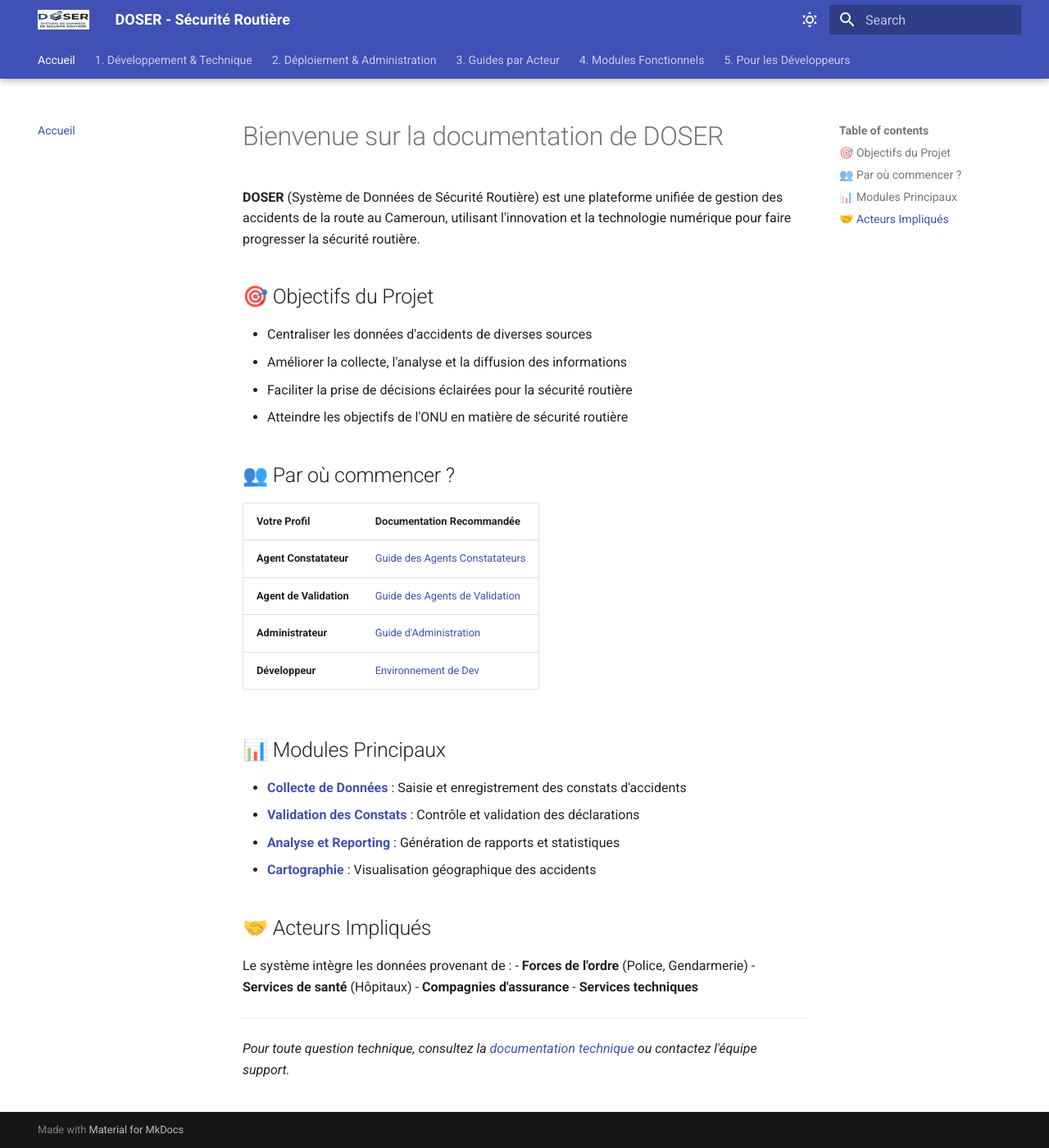
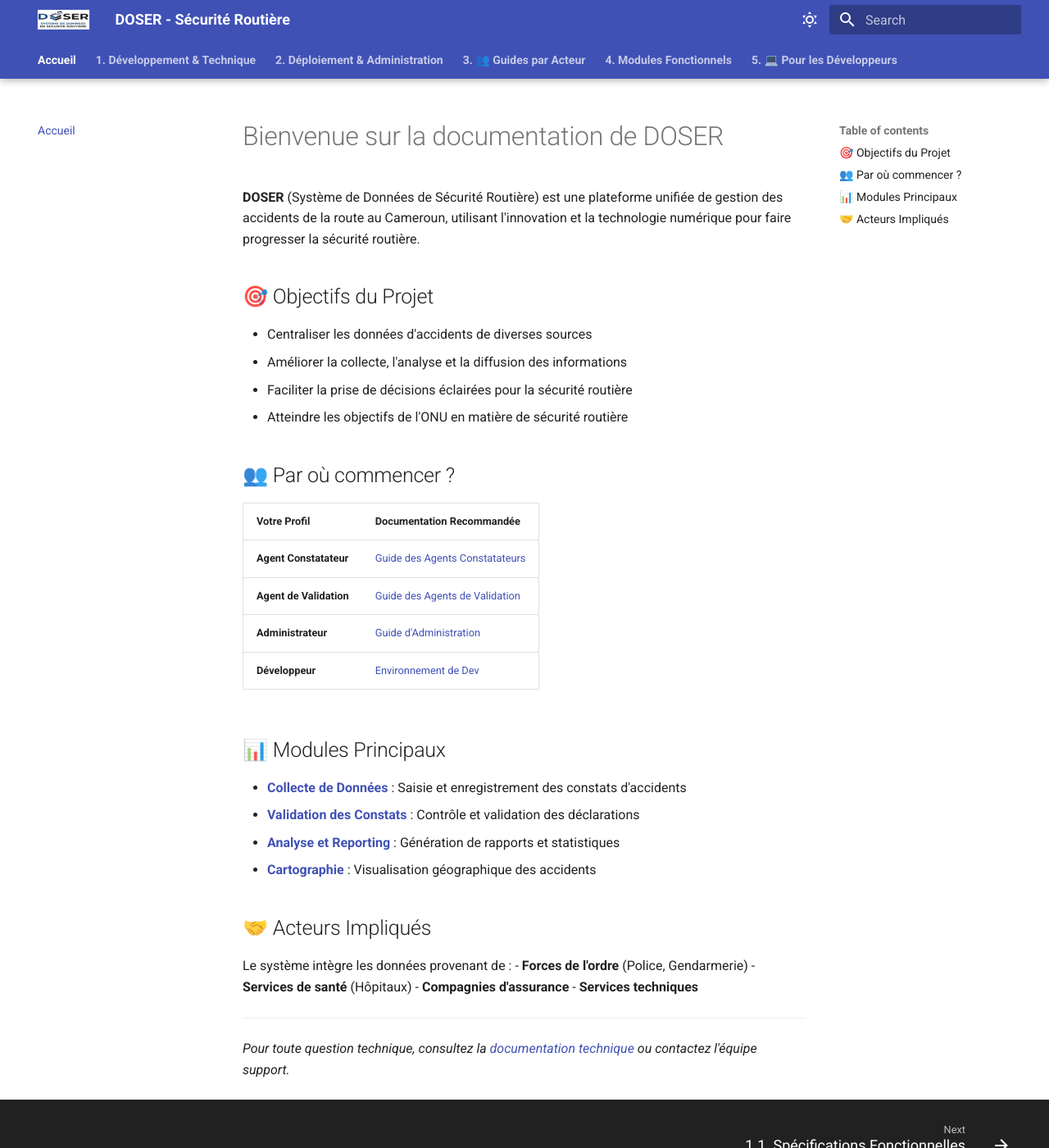
Before and after one commit to CATIS-DEVELOPER/Documentation_DOSER, an MkDocs documentation site: the page built from docs/index.md, in a window 1280 px wide and 1400 px high. Shown: the whole window at 82% size. Built offline with MkDocs 1.6.1 and Material for MkDocs 9.7.7, drawn with Linux system fonts in a browser that asks for light colours.

```diff
--- /dev/null
+++ b/docs/assets/css/custom.css
@@ -0,0 +1,25 @@
+/* Amélioration des dropdowns */
+.md-tabs__link {
+    font-weight: 600;
+    transition: all 0.3s ease;
+}
+
+.md-tabs__link:hover {
+    background-color: rgba(0, 0, 0, 0.1);
+    border-radius: 4px;
+}
+
+/* Dropdown menu */
+.md-tabs__item {
+    position: relative;
+}
+
+.md-tabs__item:hover .md-tabs__dropdown {
+    display: block;
+    animation: fadeIn 0.3s ease;
+}
+
+@keyframes fadeIn {
+    from { opacity: 0; transform: translateY(-10px); }
+    to { opacity: 1; transform: translateY(0); }
+}
--- a/mkdocs.yml
+++ b/mkdocs.yml
@@ -9,12 +9,20 @@
   features:
     - navigation.tabs
     - navigation.tabs.sticky
+    - navigation.sections
+    - navigation.expand
+    - navigation.expand
     - navigation.tabs.integrated
     - navigation.instant
-    - navigation.sections
-    - navigation.expand
+    - navigation.tracking
+    - navigation.footer
+    - navigation.prune
     - search.suggest
     - search.highlight
+    - search.share
+    - content.tabs.link
+    - content.code.annotation
+    - content.code.copy
   palette:
     - scheme: default
       primary: cyan-bleu vif
@@ -42,13 +50,13 @@
       - "2.2. Guide de l'Administrateur": deployment/guide-administrateur.md
       - "2.3. Procédures de Sauvegarde": deployment/procedures-sauvegarde.md
 
-  - "3. Guides par Acteur":
-      - "3.1. Agents Constatateurs": acteurs/agents-constatateurs.md
-      - "3.2. Agents de Validation": acteurs/agents-validation.md
-      - "3.3. Forces de l'Ordre": acteurs/forces-ordre.md
-      - "3.4. Services de Santé": acteurs/services-sante.md
-      - "3.5. Compagnies d'Assurance": acteurs/assurances.md
-      - "3.6. Administrateurs": acteurs/administrateurs.md
+  - "3. 👥 Guides par Acteur":
+      - "3.1. 👮 Agents Constatateurs": acteurs/agents-constatateurs.md
+      - "3.2. 🔍 Agents de Validation": acteurs/agents-validation.md
+      - "3.3. 👮 Forces de l'Ordre": acteurs/forces-ordre.md
+      - "3.4. 🏥 Services de Santé": acteurs/services-sante.md
+      - "3.5. 🏢 Compagnies d'Assurance": acteurs/assurances.md
+      - "3.6. 👮 Administrateurs": acteurs/administrateurs.md
 
   - "4. Modules Fonctionnels":
       - "4.1. Collecte de Données": modules/collecte-donnees.md
@@ -58,10 +66,10 @@
       - "4.5. Gestion des Utilisateurs": modules/gestion-utilisateurs.md
       - "4.6. Notifications et Alertes": modules/notifications-alertes.md
 
-  - "5. Pour les Développeurs":
-      - "5.1. Environnement de Dev": developpers/setup.md
-      - "5.2. Référence API": developpers/api-reference.md
-      - "5.3. Guide de Contribution": developpers/contributing.md
+  - "5. 💻 Pour les Développeurs":
+      - "5.1. 🚀 Environnement de Dev": developpers/setup.md
+      - "5.2. 📚 Référence API": developpers/api-reference.md
+      - "5.3. 🤝 Guide de Contribution": developpers/contributing.md
 
 markdown_extensions:
   - admonition
@@ -74,3 +82,6 @@
 
 plugins:
   - search
+
+extra_css:
+  - assets/css/custom.css
```
